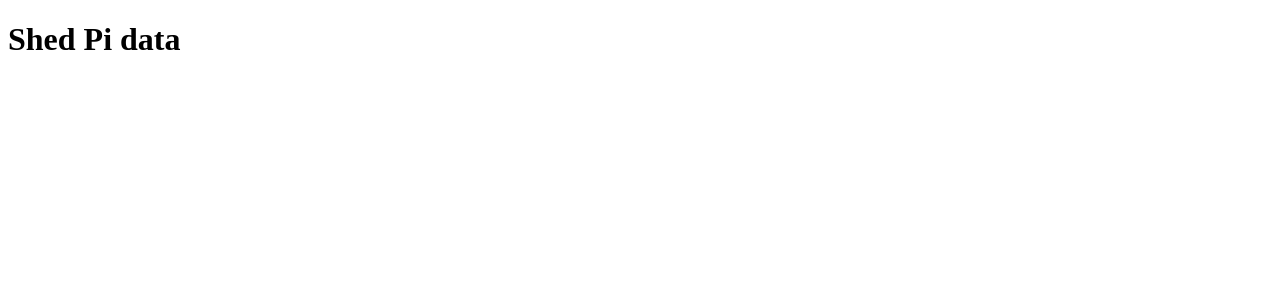
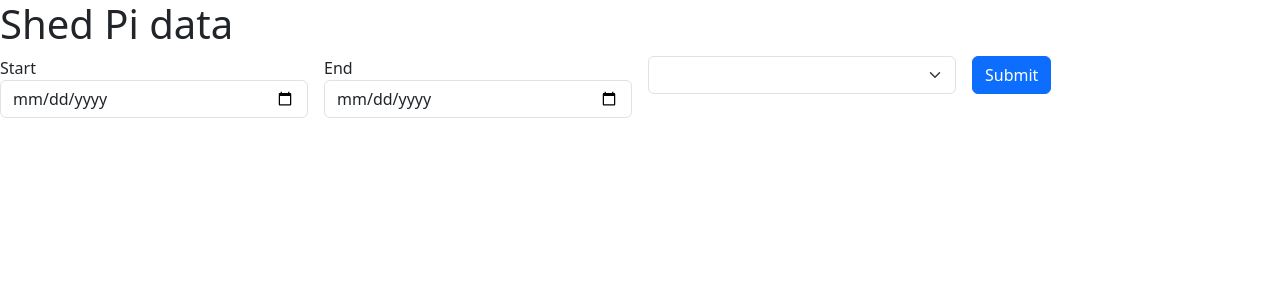
Before and after one commit to Aiky30/shed-pi, a Django app: page / in a window 1280 px wide. Shown: the top 300 px of the page. Run offline with Django 5.2, Linux system fonts and the light colour scheme; data that the repository does not hold is empty.

Commit message:
Added working form for submitting the data, querying and viewing

```diff
--- a/shedpi_hub_dashboard/static/shedpi_hub_dashboard/js/index.js
+++ b/shedpi_hub_dashboard/static/shedpi_hub_dashboard/js/index.js
@@ -24,28 +24,22 @@ response = fetch(endpointDeviceModule)
   })
   .then((response) => {
     storeDeviceModules = response
-    drawDropdown()
-
+    drawDropdown();
+    bindFormSubmision();
     // Build schema map
 
   });
 
 let drawDropdown = function () {
   let data = storeDeviceModules
-  let dropdown = document.createElement("select");
+  let dropdown = document.getElementById("form-dropdown");
 
-  // Table Header
+  // Empty the dropdown items
+  dropdown.innerHTML = '';
+
   let emptySelector = document.createElement("option");
   emptySelector.textContent = "Please Select"
   dropdown.append(emptySelector)
-
-  dropdown.addEventListener('change', function (e) {
-    optionId = this.selectedOptions[0].id
-
-    if (optionId) {
-      loadTableData(optionId)
-    }
-  });
 
   for (let deviceModuleIndex in data) {
     const deviceModule = data[deviceModuleIndex]
@@ -59,24 +53,48 @@ let drawDropdown = function () {
 
     dropdown.append(optionElement);
   }
+}
 
-  // Add the drpdown to the page
-  deviceModuleSelectorContainer.append(dropdown);
+/* Form submission */
+
+let bindFormSubmision = function () {
+  let submitControl = document.getElementById("form-submit");
+  let dropdown = document.getElementById("form-dropdown");
+
+  submitControl.addEventListener('click', function (e) {
+    e.preventDefault()
+
+    // TODO: Run field validation
+
+    let optionId = dropdown.selectedOptions[0].id
+
+    // Start and end
+    let startField = document.getElementById("startDate");
+    let endField = document.getElementById("endDate");
+
+    if (optionId) {
+      loadTableData(optionId, startField.value, endField.value)
+    }
+  });
 };
 
 /* Table visual */
+
+// TOOD: Get a line chart working: https://visjs.github.io/vis-timeline/docs/graph2d/
 
 // Create table container
 const tableContainer = document.createElement("div");
 section.append(tableContainer);
 
-let loadTableData = function (deviceModuleId) {
+let loadTableData = function (deviceModuleId, startDate, endDate) {
 
   // const url = section.getAttribute("data-json-feed")
   const url = window.location.origin + "/api/v1/device-module-readings/"
   const endpoint = new URL(url);
   endpoint.searchParams.append("device_module", deviceModuleId);
   endpoint.searchParams.append("format", "json");
+  endpoint.searchParams.append("start", startDate);
+  endpoint.searchParams.append("end", endDate);
 
   // FIXME: Need data output and need headings from Schema
 
--- a/shedpi_hub_dashboard/templates/shedpi_hub_dashboard/index.html
+++ b/shedpi_hub_dashboard/templates/shedpi_hub_dashboard/index.html
@@ -1,13 +1,16 @@
 {% load static %}
 
-<!DOCTYPE html>
+<!doctype html>
 <html lang="en">
 <head>
   <meta charset="UTF-8">
-  <meta name="viewport" content="width=device-width, initial-scale=1.0">
+  <meta name="viewport" content="width=device-width, initial-scale=1">
   <meta http-equiv="X-UA-Compatible" content="ie=edge">
   <title>ShedPi</title>
   <link rel="stylesheet" href="{% static 'shedpi_hub_dashboard/css/landing.css' %}">
+  <link href="https://cdn.jsdelivr.net/npm/bootstrap@5.3.3/dist/css/bootstrap.min.css" rel="stylesheet"
+        integrity="sha384-QWTKZyjpPEjISv5WaRU9OFeRpok6YctnYmDr5pNlyT2bRjXh0JMhjY6hW+ALEwIH" crossorigin="anonymous">
+
 </head>
 <body>
 <header>
@@ -15,9 +18,35 @@
 </header>
 <div class="contents" data-endpoint-url="">
 
+  <form class="row g-3">
+
+    <div class="col-lg-3 col-sm-6">
+      <label for="startDate">Start</label>
+      <input id="startDate" class="form-control" type="date"/>
+      <span id="startDateSelected"></span>
+    </div>
+    <div class="col-lg-3 col-sm-6">
+      <label for="endDate">End</label>
+      <input id="endDate" class="form-control" type="date"/>
+      <span id="endDateSelected"></span>
+    </div>
+    <div class="col-lg-3 col-sm-6">
+      <select class="form-select" id="form-dropdown" aria-label="Device module selector">
+      </select>
+    </div>
+
+    <div class="col-lg-3 col-sm-6">
+      <button type="submit" class="btn btn-primary mb-3" id="form-submit">Submit</button>
+    </div>
+
+  </form>
 </div>
 <footer>
 </footer>
 <script src="{% static 'shedpi_hub_dashboard/js/index.js' %}"></script>
+<script src="https://cdn.jsdelivr.net/npm/bootstrap@5.3.3/dist/js/bootstrap.bundle.min.js"
+        integrity="sha384-YvpcrYf0tY3lHB60NNkmXc5s9fDVZLESaAA55NDzOxhy9GkcIdslK1eN7N6jIeHz"
+        crossorigin="anonymous"></script>
+
 </body>
 </html>
--- a/shedpi_hub_dashboard/views.py
+++ b/shedpi_hub_dashboard/views.py
@@ -20,10 +20,18 @@ class DeviceModuleReadingViewSet(viewsets.ModelViewSet):
     serializer_class = DeviceModuleReadingSerializer
 
     def get_queryset(self):
-        # FIXME: Validate that the user supplied this get param!
+        # FIXME: Validate that the user supplied the get params!
         device_module_id = self.request.query_params.get("device_module")
+        start_date = self.request.query_params.get("start")
+        end_date = self.request.query_params.get("end")
 
-        if device_module_id:
+        if start_date and end_date and device_module_id:
+            return self.queryset.filter(
+                device_module=device_module_id,
+                created_at__date__range=(start_date, end_date),
+            )
+
+        elif device_module_id:
             return self.queryset.filter(device_module=device_module_id)
 
         return self.queryset
```
